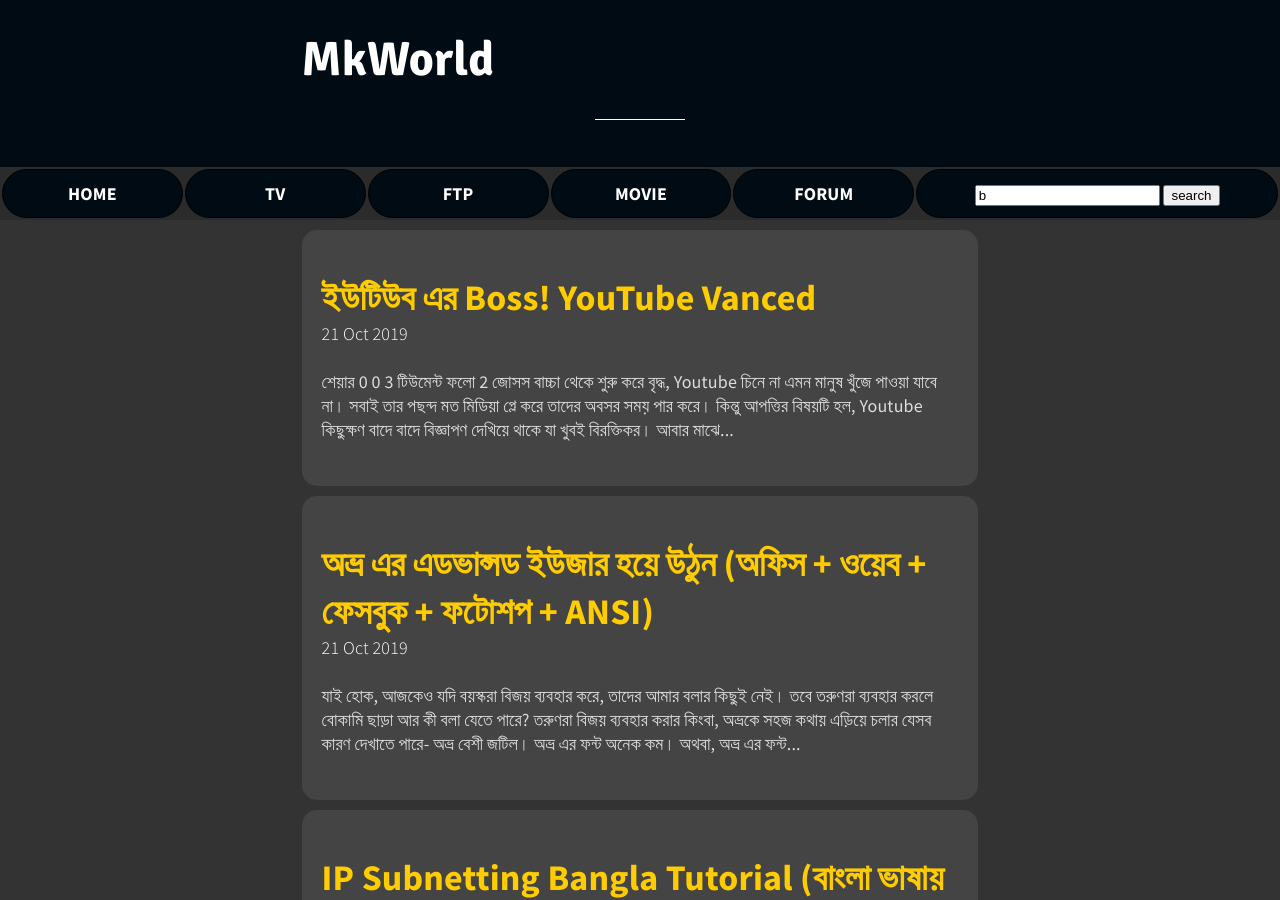
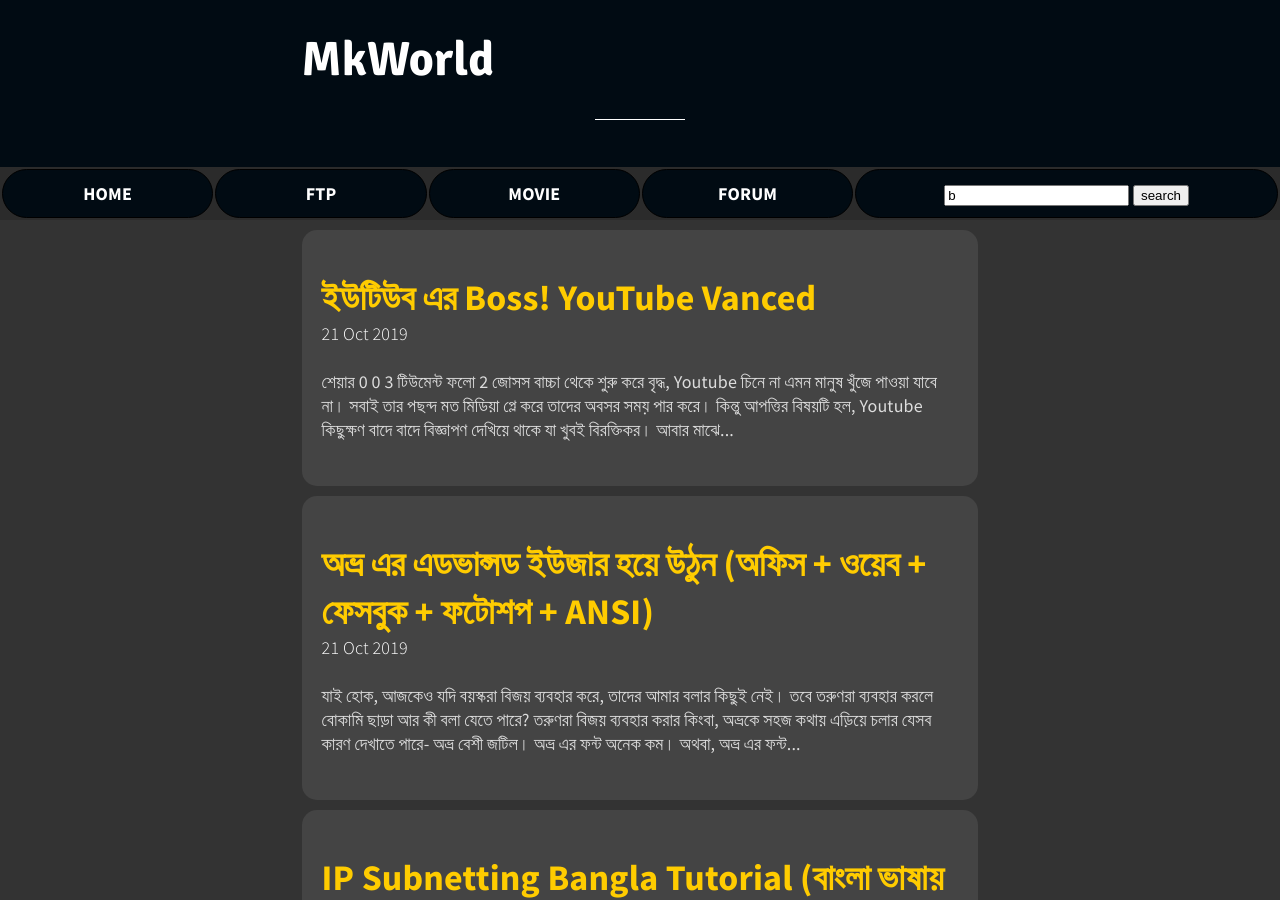
Before and after one commit to bdmilan/blog, a Jekyll site: the page built from index.html, in a window 1280 px wide and 900 px high. Built offline with Jekyll 4.4.1, drawn with Linux system fonts in a browser that asks for light colours; the list of posts is cut into pages by our own code.

Commit message:
Update header.html

```diff
--- a/_includes/header.html
+++ b/_includes/header.html
@@ -24,7 +24,6 @@
   <div class="" style="background-color: #2b2b2b;"><table style="width:100%">
   <tr>
     <td style="background:#010b13; border-radius: 45px; width: 10%; border: 1px solid #000; font-weight: bold; color: #fff; text-align: center; padding: 10px;"><a href="https://bdmilan.github.io/mk/" style="color: #fff;"> HOME </a></td>
-    <td style="background:#010b13; border-radius: 45px; width: 10%; border: 1px solid #000; font-weight: bold;color: #fff; text-align: center; padding: 10px;"><a href="tv.html" style="color: #fff;"> TV </a></td>
     <td style="background:#010b13; border-radius: 45px; width: 10%; border: 1px solid #000; font-weight: bold;color: #fff; text-align: center; padding: 10px;"><a href="ftp.html" style="color: #fff;"> FTP </a></td>
 	<td style="background:#010b13; border-radius: 45px; width: 10%; border: 1px solid #000; font-weight: bold;color: #fff; text-align: center; padding: 10px;"><a href="movie.html" style="color: #fff;"> MOVIE </a></td>
 	  <td style="background:#010b13; border-radius: 45px; width: 10%; border: 1px solid #000; font-weight: bold;color: #fff; text-align: center; padding: 10px;"><a href="forum.html" style="color: #fff;"> FORUM </a></td>
```
